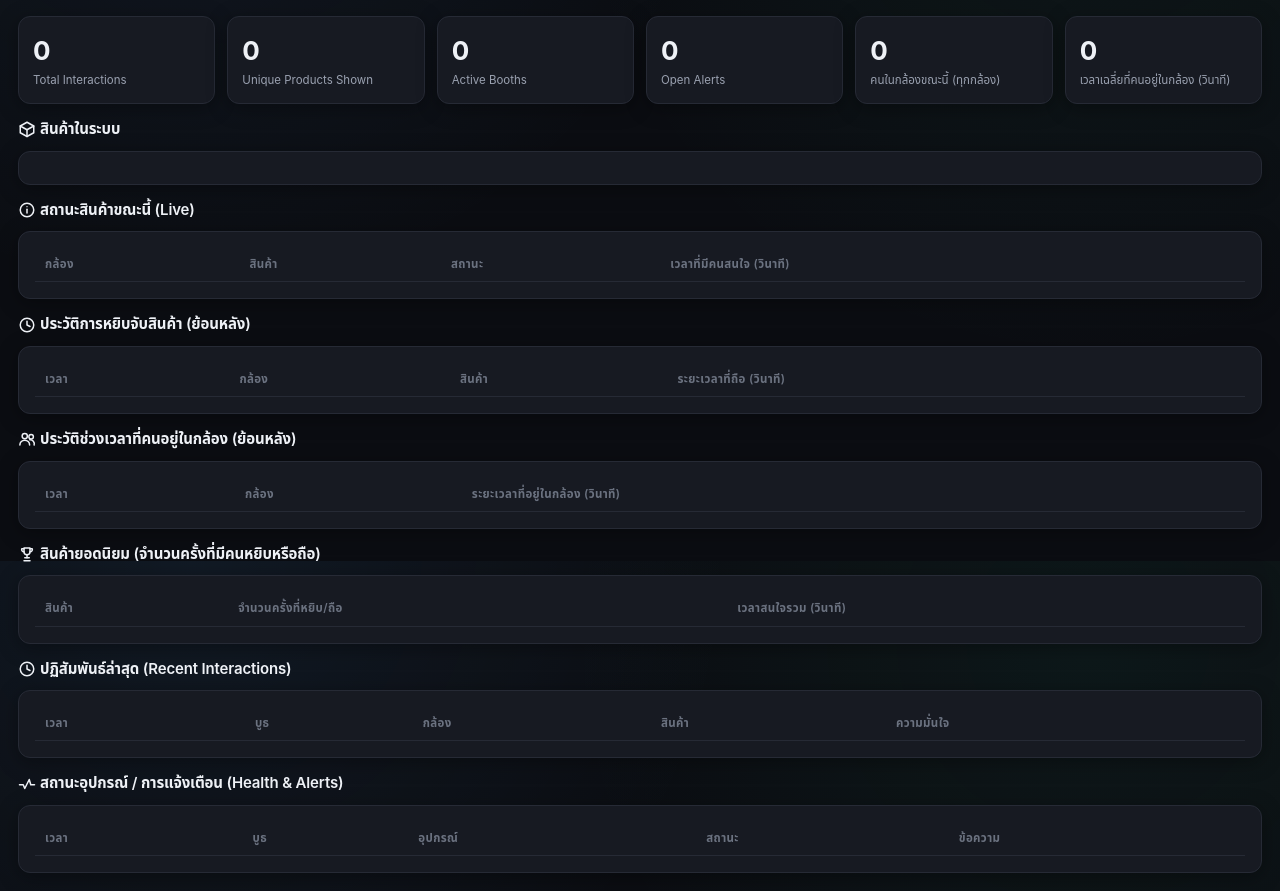
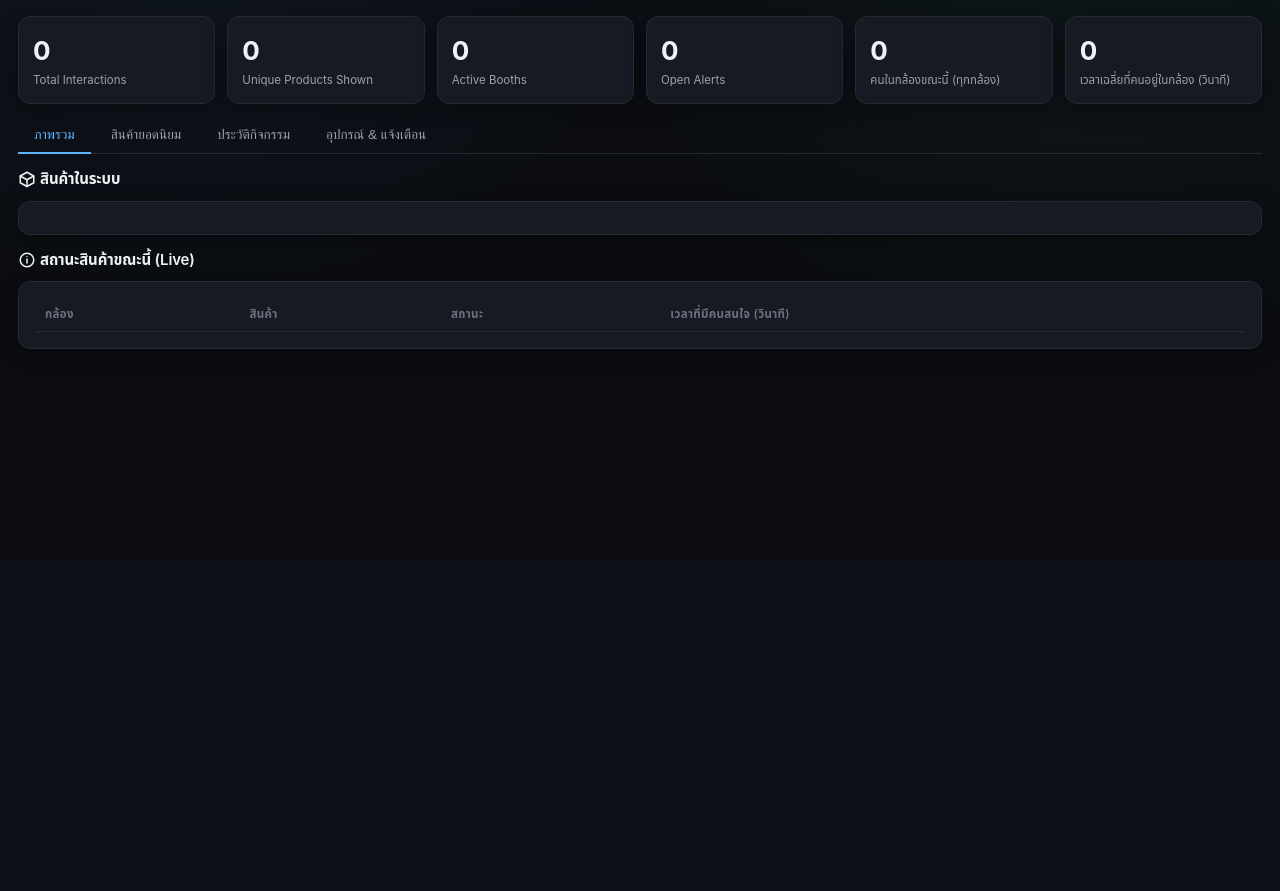
Before and after one commit to chakkrit4456/MongDee, a FastAPI app: template web/templates/dashboard.html in a window 1280 px wide. Shown: the part 239-1130 px from the top of the page. After the commit the page ends 588 px from the top, so only its background shows below. Run offline with FastAPI, Linux system fonts and the light colour scheme; the template is opened without the code that fills it, so the values that code supplies are empty; parts of the project's set-up code (start-up, migrations or seed data) failed here and were passed over.

Commit message:
fix: camera won't open on Windows (MSMF opens but never reads a frame)
- try DSHOW backend before falling back to CAP_ANY on Windows, and
  require a successful frame read before accepting any backend
- add run_web.bat + desktop shortcut to launch the web server
- simplify the dashboard page into tabs (Overview / Popular /
  History / Health) instead of one long stack of tables

```diff
--- a/web/static/dashboard.js
+++ b/web/static/dashboard.js
@@ -206,3 +206,12 @@ document.getElementById('import-file').addEventListener('change', (e) => {
 
 refresh();
 setInterval(refresh, 5000);
+
+for (const btn of document.querySelectorAll('.tab-btn')) {
+    btn.addEventListener('click', () => {
+        document.querySelector('.tab-btn.active').classList.remove('active');
+        document.querySelector('.tab-panel:not(.hidden)').classList.add('hidden');
+        btn.classList.add('active');
+        document.getElementById(btn.dataset.tab).classList.remove('hidden');
+    });
+}
--- a/web/static/style.css
+++ b/web/static/style.css
@@ -217,6 +217,17 @@ th { color: var(--text-faint); font-weight: 600; font-size: 11.5px; text-transfo
 tbody tr { transition: background 0.1s; }
 tbody tr:hover { background: var(--row-hover); }
 
+.tab-nav { display: flex; gap: 4px; margin: 4px 0 14px; border-bottom: 1px solid var(--panel-border); }
+.tab-btn {
+    background: transparent; border: none; border-radius: 0;
+    padding: 9px 16px; color: var(--text-dim); font-size: 13.5px; font-weight: 500;
+    cursor: pointer; border-bottom: 2px solid transparent; margin-bottom: -1px;
+    transition: color 0.15s, border-color 0.15s;
+}
+.tab-btn:hover { color: var(--text); }
+.tab-btn.active { color: var(--accent); border-bottom-color: var(--accent); }
+.tab-panel.hidden { display: none; }
+
 .cards-row { display: grid; grid-template-columns: repeat(auto-fit, minmax(170px, 1fr)); gap: 12px; margin: 14px 0; }
 .stat-card {
     background: var(--panel); border: 1px solid var(--panel-border); border-radius: var(--radius);
--- a/web/templates/dashboard.html
+++ b/web/templates/dashboard.html
@@ -35,42 +35,57 @@
   <div class="stat-card"><div class="value" id="stat-avg-presence">0</div><div class="label">เวลาเฉลี่ยที่คนอยู่ในกล้อง (วินาที)</div></div>
 </div>
 
+<div class="tab-nav">
+  <button class="tab-btn active" data-tab="tab-overview">ภาพรวม</button>
+  <button class="tab-btn" data-tab="tab-popular">สินค้ายอดนิยม</button>
+  <button class="tab-btn" data-tab="tab-history">ประวัติกิจกรรม</button>
+  <button class="tab-btn" data-tab="tab-health">อุปกรณ์ &amp; แจ้งเตือน</button>
+</div>
+
+<div id="tab-overview" class="tab-panel">
   <h3><svg class="icon" width="18" height="18" viewBox="0 0 24 24" fill="none" stroke="currentColor" stroke-width="2" stroke-linecap="round" stroke-linejoin="round"><path d="M21 8l-9-5-9 5 9 5 9-5z"/><path d="M3 8v9l9 5 9-5V8"/><line x1="12" y1="13" x2="12" y2="22"/></svg>สินค้าในระบบ</h3>
   <div class="panel" style="max-height:140px; overflow-y:auto;">
     <div id="catalog-list" style="display:flex; flex-wrap:wrap; gap:8px;"></div>
   </div>
 
   <h3 style="margin-top:14px;"><svg class="icon" width="18" height="18" viewBox="0 0 24 24" fill="none" stroke="currentColor" stroke-width="2" stroke-linecap="round" stroke-linejoin="round"><circle cx="12" cy="12" r="9"/><line x1="12" y1="11" x2="12" y2="16"/><circle cx="12" cy="7.5" r="0.9" fill="currentColor" stroke="none"/></svg>สถานะสินค้าขณะนี้ (Live)</h3>
-<div class="panel" style="max-height:220px; overflow-y:auto;">
+  <div class="panel" style="max-height:280px; overflow-y:auto;">
     <table><thead><tr><th>กล้อง</th><th>สินค้า</th><th>สถานะ</th><th>เวลาที่มีคนสนใจ (วินาที)</th></tr></thead><tbody id="live-states-body"></tbody></table>
   </div>
-
-<h3 style="margin-top:14px;"><svg class="icon" width="18" height="18" viewBox="0 0 24 24" fill="none" stroke="currentColor" stroke-width="2" stroke-linecap="round" stroke-linejoin="round"><circle cx="12" cy="12" r="9"/><polyline points="12 7 12 12 16 14"/></svg>ประวัติการหยิบจับสินค้า (ย้อนหลัง)</h3>
-<div class="panel" style="max-height:220px; overflow-y:auto;">
-  <table><thead><tr><th>เวลา</th><th>กล้อง</th><th>สินค้า</th><th>ระยะเวลาที่ถือ (วินาที)</th></tr></thead><tbody id="hold-history-body"></tbody></table>
 </div>
 
-<h3 style="margin-top:14px;"><svg class="icon" width="18" height="18" viewBox="0 0 24 24" fill="none" stroke="currentColor" stroke-width="2" stroke-linecap="round" stroke-linejoin="round"><circle cx="9" cy="8" r="3.5"/><path d="M2.5 20a6.5 6.5 0 0 1 13 0"/><circle cx="17.5" cy="9" r="3"/><path d="M15.7 13a5.5 5.5 0 0 1 5.8 7"/></svg>ประวัติช่วงเวลาที่คนอยู่ในกล้อง (ย้อนหลัง)</h3>
-<div class="panel" style="max-height:220px; overflow-y:auto;">
-  <table><thead><tr><th>เวลา</th><th>กล้อง</th><th>ระยะเวลาที่อยู่ในกล้อง (วินาที)</th></tr></thead><tbody id="presence-history-body"></tbody></table>
+<div id="tab-popular" class="tab-panel hidden">
+  <h3><svg class="icon" width="18" height="18" viewBox="0 0 24 24" fill="none" stroke="currentColor" stroke-width="2" stroke-linecap="round" stroke-linejoin="round"><path d="M8 4h8v5a4 4 0 0 1-8 0V4z"/><path d="M8 5H5a3 3 0 0 0 3 4"/><path d="M16 5h3a3 3 0 0 1-3 4"/><line x1="12" y1="13" x2="12" y2="17"/><line x1="8" y1="21" x2="16" y2="21"/><line x1="9" y1="17" x2="15" y2="17"/></svg>สินค้ายอดนิยม (จำนวนครั้งที่มีคนหยิบหรือถือ)</h3>
+  <div class="panel" style="max-height:480px; overflow-y:auto;">
+    <table><thead><tr><th>สินค้า</th><th>จำนวนครั้งที่หยิบ/ถือ</th><th>เวลาสนใจรวม (วินาที)</th></tr></thead><tbody id="top-products-body"></tbody></table>
+  </div>
 </div>
 
-<h3 style="margin-top:14px;"><svg class="icon" width="18" height="18" viewBox="0 0 24 24" fill="none" stroke="currentColor" stroke-width="2" stroke-linecap="round" stroke-linejoin="round"><path d="M8 4h8v5a4 4 0 0 1-8 0V4z"/><path d="M8 5H5a3 3 0 0 0 3 4"/><path d="M16 5h3a3 3 0 0 1-3 4"/><line x1="12" y1="13" x2="12" y2="17"/><line x1="8" y1="21" x2="16" y2="21"/><line x1="9" y1="17" x2="15" y2="17"/></svg>สินค้ายอดนิยม (จำนวนครั้งที่มีคนหยิบหรือถือ)</h3>
-<div class="panel" style="max-height:220px; overflow-y:auto;">
-  <table><thead><tr><th>สินค้า</th><th>จำนวนครั้งที่หยิบ/ถือ</th><th>เวลาสนใจรวม (วินาที)</th></tr></thead><tbody id="top-products-body"></tbody></table>
-</div>
-
-<h3 style="margin-top:14px;"><svg class="icon" width="18" height="18" viewBox="0 0 24 24" fill="none" stroke="currentColor" stroke-width="2" stroke-linecap="round" stroke-linejoin="round"><circle cx="12" cy="12" r="9"/><polyline points="12 7 12 12 16 14"/></svg>ปฏิสัมพันธ์ล่าสุด (Recent Interactions)</h3>
-<div class="panel" style="max-height:320px; overflow-y:auto;">
+<div id="tab-history" class="tab-panel hidden">
+  <h3><svg class="icon" width="18" height="18" viewBox="0 0 24 24" fill="none" stroke="currentColor" stroke-width="2" stroke-linecap="round" stroke-linejoin="round"><circle cx="12" cy="12" r="9"/><polyline points="12 7 12 12 16 14"/></svg>ปฏิสัมพันธ์ล่าสุด (Recent Interactions)</h3>
+  <div class="panel" style="max-height:280px; overflow-y:auto;">
     <table>
       <thead><tr><th>เวลา</th><th>บูธ</th><th>กล้อง</th><th>สินค้า</th><th>ความมั่นใจ</th></tr></thead>
       <tbody id="interactions-body"></tbody>
     </table>
   </div>
 
-<h3 style="margin-top:14px;"><svg class="icon" width="18" height="18" viewBox="0 0 24 24" fill="none" stroke="currentColor" stroke-width="2" stroke-linecap="round" stroke-linejoin="round"><polyline points="2 13 7 13 9 18 15 6 17 13 22 13"/></svg>สถานะอุปกรณ์ / การแจ้งเตือน (Health &amp; Alerts)</h3>
+  <h3 style="margin-top:14px;"><svg class="icon" width="18" height="18" viewBox="0 0 24 24" fill="none" stroke="currentColor" stroke-width="2" stroke-linecap="round" stroke-linejoin="round"><circle cx="12" cy="12" r="9"/><polyline points="12 7 12 12 16 14"/></svg>ประวัติการหยิบจับสินค้า</h3>
   <div class="panel" style="max-height:220px; overflow-y:auto;">
+    <table><thead><tr><th>เวลา</th><th>กล้อง</th><th>สินค้า</th><th>ระยะเวลาที่ถือ (วินาที)</th></tr></thead><tbody id="hold-history-body"></tbody></table>
+  </div>
+
+  <h3 style="margin-top:14px;"><svg class="icon" width="18" height="18" viewBox="0 0 24 24" fill="none" stroke="currentColor" stroke-width="2" stroke-linecap="round" stroke-linejoin="round"><circle cx="9" cy="8" r="3.5"/><path d="M2.5 20a6.5 6.5 0 0 1 13 0"/><circle cx="17.5" cy="9" r="3"/><path d="M15.7 13a5.5 5.5 0 0 1 5.8 7"/></svg>ประวัติช่วงเวลาที่คนอยู่ในกล้อง</h3>
+  <div class="panel" style="max-height:220px; overflow-y:auto;">
+    <table><thead><tr><th>เวลา</th><th>กล้อง</th><th>ระยะเวลาที่อยู่ในกล้อง (วินาที)</th></tr></thead><tbody id="presence-history-body"></tbody></table>
+  </div>
+</div>
+
+<div id="tab-health" class="tab-panel hidden">
+  <h3><svg class="icon" width="18" height="18" viewBox="0 0 24 24" fill="none" stroke="currentColor" stroke-width="2" stroke-linecap="round" stroke-linejoin="round"><polyline points="2 13 7 13 9 18 15 6 17 13 22 13"/></svg>สถานะอุปกรณ์ / การแจ้งเตือน (Health &amp; Alerts)</h3>
+  <div class="panel" style="max-height:480px; overflow-y:auto;">
     <table><thead><tr><th>เวลา</th><th>บูธ</th><th>อุปกรณ์</th><th>สถานะ</th><th>ข้อความ</th></tr></thead><tbody id="health-body"></tbody></table>
+  </div>
 </div>
 
 <script src="/static/icons.js"></script>
```
Also changed, not shown: core/vision.py (+18 -2 lines), 1 other file. Lines whose indentation alone changed are shown as unchanged.
